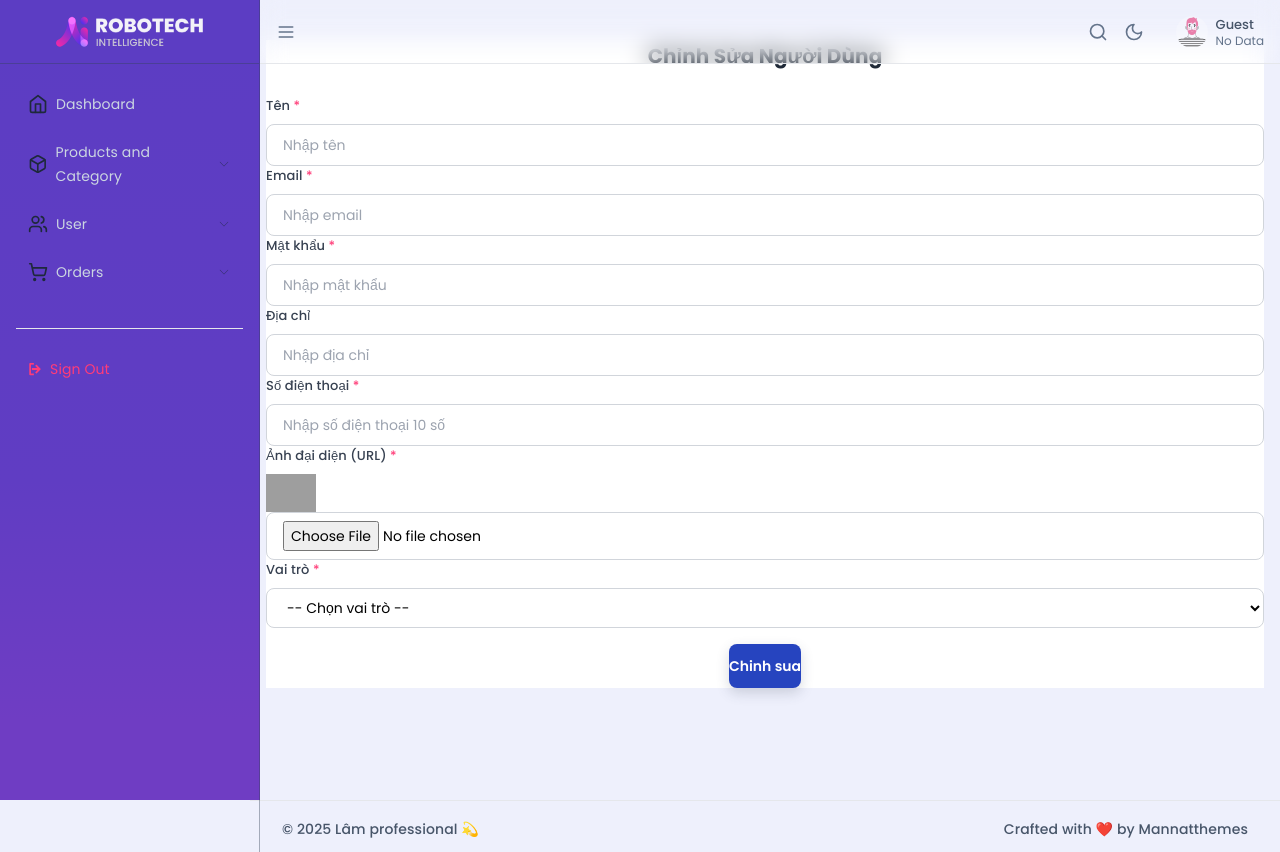
After one commit to lam4999/project1_2025, a PHP site: the page made by app/views/admin/update-user.php in a window 1280 px wide. The commit adds this page. Run offline with PHP 8.4, Linux system fonts and the light colour scheme; the template is opened without the code that fills it, so the values that code supplies are empty; some libraries are stand-ins or nearby versions; grey boxes are pictures that could not be loaded.

Commit message:
thắngdzz

```diff
--- a/app/controllers/admin/ControllerAdmin.php
+++ b/app/controllers/admin/ControllerAdmin.php
@@ -7,4 +7,5 @@ class ControllerAdmin {
             exit;
         }
     }
+
 }
--- a/app/database/database.php
+++ b/app/database/database.php
@@ -5,7 +5,7 @@ class Database
     public function __construct()
     {
         $host = 'localhost';
-        $db_name = 'project1_2025';
+        $db_name = 'project3_2025';
         $user = 'root';
         $password = '';
         $port = '3306';
--- a/app/views/admin/layout/sidebar.php
+++ b/app/views/admin/layout/sidebar.php
@@ -1,100 +1,81 @@
+<?php
+$currentAct = $_GET['act'] ?? '';
+
+function isActive($acts) {
+    $current = $_GET['act'] ?? '';
+    return in_array($current, (array)$acts) ? 'active' : '';
+}
+?>
+
 <div class="border-r pb-14 h-[100vh] dark:bg-[#603dc3] dark:border-slate-700/40 group-data-[sidebar=dark]:border-slate-700/40 group-data-[sidebar=brand]:border-slate-700/40" data-simplebar>
     <div class="p-4 block">
         <ul class="navbar-nav" id="parent-accordion" data-fc-type="accordion">
 
             <!-- Dashboard -->
-
-            <li class="nav-item relative block
-            <?php if (isset($_GET['act']) && $_GET['act'] == 'home') echo 'active'; ?>
-
-           " >
-
-            <li class="nav-item relative block">
-
-                <a href="<?=BASE_URL ?>?role=admin&act=home" data-fc-type="collapse" data-fc-parent="parent-accordion"
-                    class="nav-link hover:bg-transparent hover:text-black rounded-md dark:hover:text-slate-200 flex items-center decoration-0 px-3 py-3 group-data-[sidebar=dark]:hover:text-slate-200 group-data-[sidebar=brand]:hover:text-slate-200">
-                    <span data-lucide="home" class="w-5 h-5 text-center text-slate-800 dark:text-slate-400 me-2"></span>
+            <li class="nav-item relative block <?= isActive('home') ?>">
+                <a href="<?= BASE_URL ?>?role=admin&act=home"
+                   class="nav-link hover:bg-transparent hover:text-black rounded-md dark:hover:text-slate-200 flex items-center px-3 py-3">
+                    <span data-lucide="home" class="w-5 h-5 me-2 text-slate-800 dark:text-slate-400"></span>
                     <span>Dashboard</span>
                 </a>
             </li>
 
             <!-- Products Group -->
-            <a href="javascript:void(0)" class="nav-link hover:bg-transparent hover:text-black rounded-md dark:hover:text-slate-200 flex items-center decoration-0 px-3 py-3 cursor-pointer group-data-[sidebar=dark]:hover:text-slate-200 group-data-[sidebar=brand]:hover:text-slate-200" data-fc-type="collapse" data-fc-parent="parent-accordion">
-                <span data-lucide="box" class="w-5 h-5 text-center text-slate-800 dark:text-slate-400 me-2"></span>
+            <li class="nav-item relative block">
+                <a href="javascript:void(0)"
+                   class="nav-link flex items-center px-3 py-3 cursor-pointer"
+                   data-fc-type="collapse" data-fc-parent="parent-accordion">
+                    <span data-lucide="box" class="w-5 h-5 me-2 text-slate-800 dark:text-slate-400"></span>
                     <span>Products and Category</span>
-                <i class="icofont-thin-down ms-auto text-[14px] transition-transform duration-300 text-slate-800 dark:text-slate-400 fc-collapse-open:rotate-180"></i>
+                    <i class="icofont-thin-down ms-auto text-[14px] transition-transform fc-collapse-open:rotate-180 text-slate-800 dark:text-slate-400"></i>
                 </a>
                 <div id="Products-flush" class="hidden overflow-hidden">
-                <ul class="nav flex-col flex-wrap ps-0 ms-2">
-                    <li class="nav-item">
-                        <a href="admin-products.php" class="nav-link hover:text-primary-500 px-3 py-3 flex items-center">
-                            <i class="icofont-dotted-right me-2 text-slate-600"></i> Products
-                        </a>
-                    </li>
-                    <li class="nav-item">
-                        <a href="admin-products.php" class="nav-link hover:text-primary-500 px-3 py-3 flex items-center">
-                            <i class="icofont-dotted-right me-2 text-slate-600"></i> Category
-                        </a>
-                    </li>
-                    <li class="nav-item">
-                        <a href="customers-pro-details.php" class="nav-link hover:text-primary-500 px-3 py-3 flex items-center">
-                            <i class="icofont-dotted-right me-2 text-slate-600"></i> Product Details
-                        </a>
-                    </li>
-                    <li class="nav-item">
-                        <a href="admin-add-product.php" class="nav-link hover:text-primary-500 px-3 py-3 flex items-center">
-                            <i class="icofont-dotted-right me-2 text-slate-600"></i> Add New Product
-                        </a>
-                    </li>
+                    <ul class="nav flex-col ms-2">
+                        <li class="nav-item"><a href="admin-products.php" class="nav-link px-3 py-3 flex items-center"><i class="icofont-dotted-right me-2 text-slate-600"></i> Products</a></li>
+                        <li class="nav-item"><a href="admin-products.php" class="nav-link px-3 py-3 flex items-center"><i class="icofont-dotted-right me-2 text-slate-600"></i> Category</a></li>
+                        <li class="nav-item"><a href="customers-pro-details.php" class="nav-link px-3 py-3 flex items-center"><i class="icofont-dotted-right me-2 text-slate-600"></i> Product Details</a></li>
+                        <li class="nav-item"><a href="admin-add-product.php" class="nav-link px-3 py-3 flex items-center"><i class="icofont-dotted-right me-2 text-slate-600"></i> Add New Product</a></li>
                     </ul>
                 </div>
+            </li>
 
-            <!-- Customers Group -->
-            <a href="javascript:void(0)" class="nav-link hover:bg-transparent hover:text-black rounded-md dark:hover:text-slate-200 flex items-center decoration-0 px-3 py-3 cursor-pointer group-data-[sidebar=dark]:hover:text-slate-200 group-data-[sidebar=brand]:hover:text-slate-200" data-fc-type="collapse" data-fc-parent="parent-accordion">
-                <span data-lucide="users" class="w-5 h-5 text-center text-slate-800 dark:text-slate-400 me-2"></span>
+            <!-- User Group -->
+            <li class="nav-item relative block <?= isActive(['all-user', 'view-user', 'add-user']) ?>">
+                <a href="javascript:void(0)"
+                   class="nav-link flex items-center px-3 py-3 cursor-pointer"
+                   data-fc-type="collapse" data-fc-parent="parent-accordion">
+                    <span data-lucide="users" class="w-5 h-5 me-2 text-slate-800 dark:text-slate-400"></span>
                     <span>User</span>
-                <i class="icofont-thin-down ms-auto text-[14px] transition-transform duration-300 text-slate-800 dark:text-slate-400 fc-collapse-open:rotate-180"></i>
+                    <i class="icofont-thin-down ms-auto text-[14px] transition-transform fc-collapse-open:rotate-180 text-slate-800 dark:text-slate-400"></i>
                 </a>
                 <div id="Customers-flush" class="hidden overflow-hidden">
-                <ul class="nav flex-col flex-wrap ps-0 ms-2">
-                    <li class="nav-item
-
-                    <?php if (isset($_GET['act']) && $_GET['act'] == 'all-user') echo 'active'; ?>
-                    ">
-                        <a href="<?= BASE_URL ?>?role=admin&act=all-user" class="nav-link hover:text-primary-500 px-3 py-3 flex items-center">
-                            <i class="icofont-dotted-right me-2 text-slate-600"></i> All User
-                        </a>
-                    </li>
-                    <li class="nav-item">
-                        <a href="<?= BASE_URL ?>?role=admin&act=add-user" class="nav-link hover:text-primary-500 px-3 py-3 flex items-center">
-                            <i class="icofont-dotted-right me-2 text-slate-600"></i> Add User
-                        </a>
-                    </li>
+                    <ul class="nav flex-col ms-2">
+                        <li class="nav-item"><a href="<?= BASE_URL ?>?role=admin&act=all-user" class="nav-link px-3 py-3 flex items-center"><i class="icofont-dotted-right me-2 text-slate-600"></i> All User</a></li>
+                        <li class="nav-item"><a href="<?= BASE_URL ?>?role=admin&act=add-user" class="nav-link px-3 py-3 flex items-center"><i class="icofont-dotted-right me-2 text-slate-600"></i> Add User</a></li>
                     </ul>
                 </div>
+            </li>
 
             <!-- Orders Group -->
-            <a href="javascript:void(0)" class="nav-link hover:bg-transparent hover:text-black rounded-md dark:hover:text-slate-200 flex items-center decoration-0 px-3 py-3 cursor-pointer group-data-[sidebar=dark]:hover:text-slate-200 group-data-[sidebar=brand]:hover:text-slate-200" data-fc-type="collapse" data-fc-parent="parent-accordion">
-                <span data-lucide="shopping-cart" class="w-5 h-5 text-center text-slate-800 dark:text-slate-400 me-2"></span>
+            <li class="nav-item relative block">
+                <a href="javascript:void(0)"
+                   class="nav-link flex items-center px-3 py-3 cursor-pointer"
+                   data-fc-type="collapse" data-fc-parent="parent-accordion">
+                    <span data-lucide="shopping-cart" class="w-5 h-5 me-2 text-slate-800 dark:text-slate-400"></span>
                     <span>Orders</span>
-                <i class="icofont-thin-down ms-auto text-[14px] transition-transform duration-300 text-slate-800 dark:text-slate-400 fc-collapse-open:rotate-180"></i>
+                    <i class="icofont-thin-down ms-auto text-[14px] transition-transform fc-collapse-open:rotate-180 text-slate-800 dark:text-slate-400"></i>
                 </a>
                 <div id="Orders-flush" class="hidden overflow-hidden">
-                <ul class="nav flex-col flex-wrap ps-0 ms-2">
-                    <li class="nav-item">
-                        <a href="customers-cart.php" class="nav-link hover:text-primary-500 px-3 py-3 flex items-center">
-                            <i class="icofont-dotted-right me-2 text-slate-600"></i> Cart
-                        </a>
-                    </li>
-                    <li class="nav-item">
-                        <a href="customers-checkout.php" class="nav-link hover:text-primary-500 px-3 py-3 flex items-center">
-                            <i class="icofont-dotted-right me-2 text-slate-600"></i> Checkout
-                        </a>
-                    </li>
+                    <ul class="nav flex-col ms-2">
+                        <li class="nav-item"><a href="customers-cart.php" class="nav-link px-3 py-3 flex items-center"><i class="icofont-dotted-right me-2 text-slate-600"></i> Cart</a></li>
+                        <li class="nav-item"><a href="customers-checkout.php" class="nav-link px-3 py-3 flex items-center"><i class="icofont-dotted-right me-2 text-slate-600"></i> Checkout</a></li>
                     </ul>
                 </div>
+            </li>
+
+            <!-- Logout -->
             <div class="mt-8 border-t pt-4">
-                <a href="<?=BASE_URL ?>?role=admin&act=logout" class="flex items-center px-3 py-3 text-red-500 hover:text-red-600">
+                <a href="<?= BASE_URL ?>?role=admin&act=logout" class="flex items-center px-3 py-3 text-red-500 hover:text-red-600">
                     <i class="icofont-logout me-2 text-red-500"></i>
                     <span>Sign Out</span>
                 </a>
--- /dev/null
+++ b/app/views/admin/update-user.php
@@ -0,0 +1,182 @@
+<!DOCTYPE html>
+<html lang="en" class="scroll-smooth group" data-sidebar="brand" dir="ltr">
+
+<!-- Mirrored from mannatthemes.com/robotech/default/index.html by HTTrack Website Copier/3.x [XR&CO'2014], Fri, 23 May 2025 12:34:18 GMT -->
+<style>
+    .main-sidebar {
+        width: 250px;
+        position: fixed;
+        left: 0;
+        top: 0;
+        z-index: 99;
+        transition: left 0.3s;
+    }
+
+    .main-header,
+    .main-content,
+    .main-footer {
+        margin-left: 250px;
+        transition: margin-left 0.3s;
+    }
+
+    body.sidebar-closed .main-sidebar {
+        left: -250px;
+    }
+
+    body.sidebar-closed .main-header,
+    body.sidebar-closed .main-content,
+    body.sidebar-closed .main-footer {
+        margin-left: 0;
+    }
+</style>
+
+<head>
+    <meta charset="utf-8" />
+    <title></title>
+    <meta name="viewport" content="width=device-width, initial-scale=1, shrink-to-fit=no" />
+    <meta content="Tailwind Multipurpose Admin & Dashboard Template" name="description" />
+    <meta content="" name="Mannatthemes" />
+    <meta http-equiv="X-UA-Compatible" content="IE=edge" />
+    <!-- App favicon -->
+    <link rel="shortcut icon" href="assets/admin/images/favicon.ico" />
+
+    <!-- Css -->
+    <!-- Main Css -->
+    <link rel="stylesheet" href="assets/admin/libs/icofont/icofont.min.css">
+    <link href="assets/admin/libs/flatpickr/flatpickr.min.css" type="text/css" rel="stylesheet">
+    <link rel="stylesheet" href="assets/admin/css/tailwind.min.css">
+
+</head>
+
+<body data-layout-mode="light" data-sidebar-size="default" data-theme-layout="vertical" class="min-h-screen flex flex-col bg-[#EEF0FC] dark:bg-gray-900">
+
+    <!-- leftbar-tab-menu -->
+
+    <div class="min-h-full z-[99] fixed inset-y-0 print:hidden bg-gradient-to-t from-[#6f3dc3] from-10% via-[#603dc3] via-40% to-[#5c3dc3] to-100% dark:bg-[#603dc3] main-sidebar duration-300 group-data-[sidebar=dark]:bg-[#603dc3] group-data-[sidebar=brand]:bg-brand group-[.dark]:group-data-[sidebar=brand]:bg-[#603dc3]">
+        <!-- Logo -->
+        <?php include_once './app/views/admin/layout/logo.php'; ?>
+        <!-- Sidebar -->
+        <?php include_once './app/views/admin/layout/sidebar.php'; ?>
+    </div>
+
+    <!-- Header-Board -->
+    <div class="main-header transition-all duration-300">
+        <?php include_once './app/views/admin/layout/header-board.php'; ?>
+    </div>
+    <!-- Header-Board -->
+
+    <!-- Page Content -->
+   <!-- Page Content -->
+<div class="main-content transition-all duration-300 pt-10 px-4 sm:px-8 min-h-screen flex justify-center items-start">
+  <div class="bg-white rounded-xl shadow-xl p-8 w-full max-w-xl">
+    <h2 class="text-2xl font-bold mb-6 text-gray-800 text-center"> Chỉnh Sửa Người Dùng</h2>
+
+    <form action=" <?= BASE_URL ?>?role=admin$act=update-post-user&id=<?= $_GET['id']?>" method="POST" class="space-y-6" enctype="multipart/form-data">
+      <!-- Name (required) -->
+      <div>
+        <label for="ten" class="block text-sm font-medium text-gray-700 mb-2">Tên <span class="text-red-500">*</span></label>
+        <input type="text" id="ten" name="ten" maxlength="50" required placeholder="Nhập tên"
+          class="w-full border border-gray-300 rounded-lg px-4 py-2 focus:outline-none focus:ring-2 focus:ring-blue-500" value="<?=$user->ten ?>">
+      </div>
+
+      <!-- Email (required) -->
+      <div>
+        <label for="email" class="block text-sm font-medium text-gray-700 mb-2">Email <span class="text-red-500">*</span></label>
+        <input type="email" id="email" name="email" maxlength="50" required placeholder="Nhập email"
+          class="w-full border border-gray-300 rounded-lg px-4 py-2 focus:outline-none focus:ring-2 focus:ring-blue-500" value="<?=$user->email ?>">
+      </div>
+
+      <!-- Mật khẩu (required) -->
+      <div>
+        <label for="matkhau" class="block text-sm font-medium text-gray-700 mb-2">Mật khẩu <span class="text-red-500">*</span></label>
+        <input type="password" id="matkhau" name="matkhau" maxlength="300" required placeholder="Nhập mật khẩu"
+          class="w-full border border-gray-300 rounded-lg px-4 py-2 focus:outline-none focus:ring-2 focus:ring-blue-500">
+      </div>
+
+      <!-- Địa chỉ (optional) -->
+      <div>
+        <label for="diachi" class="block text-sm font-medium text-gray-700 mb-2">Địa chỉ</label>
+        <input type="text" id="diachi" name="diachi" maxlength="255" placeholder="Nhập địa chỉ"
+          class="w-full border border-gray-300 rounded-lg px-4 py-2 focus:outline-none focus:ring-2 focus:ring-blue-500" value="<?=$user->diachi ?>">
+      </div>
+
+      <!-- Số điện thoại (required) -->
+      <div>
+        <label for="sdt" class="block text-sm font-medium text-gray-700 mb-2">Số điện thoại <span class="text-red-500">*</span></label>
+        <input type="text" id="sdt" name="sdt" maxlength="10" pattern="\d{10}" required placeholder="Nhập số điện thoại 10 số"
+          class="w-full border border-gray-300 rounded-lg px-4 py-2 focus:outline-none focus:ring-2 focus:ring-blue-500" value="<?=$user->sdt ?>">
+      </div>
+
+      <!-- Ảnh đại diện (required) -->
+      <div>
+        <label for="anh" class="block text-sm font-medium text-gray-700 mb-2">Ảnh đại diện (URL) <span class="text-red-500">*</span></label>
+        <img src="<$user->anh ?>" alt="" width="50">
+        <input type="file" id="anh" name="anh" maxlength="255" required placeholder="Nhập URL hình ảnh"
+          class="w-full border border-gray-300 rounded-lg px-4 py-2 focus:outline-none focus:ring-2 focus:ring-blue-500">
+      </div>
+
+      <!-- Role (required) -->
+      <div>
+        <label for="role" class="block text-sm font-medium text-gray-700 mb-2">Vai trò <span class="text-red-500">*</span></label>
+        <select id="role" name="role" required
+          class="w-full border border-gray-300 rounded-lg px-4 py-2 bg-white focus:outline-none focus:ring-2 focus:ring-blue-500">
+          <option value="1"
+          <?php
+          if($user->role == "1"){
+            echo "selected";
+          }?>
+          >-- Chọn vai trò --</option>
+          <option value="2"
+           <?php
+          if($user->role == "1"){
+            echo "selected";
+          }?>
+          >Người dùng</option>
+          <option value="1">Quản trị viên</option>
+        </select>
+      </div>
+
+      <!-- Submit -->
+      <div class="pt-4 text-center">
+        <button type="submit"
+          class="bg-blue-700 hover:bg-blue-700 text-white font-semibold py-2.5 px-8 rounded-lg shadow-md transition-all duration-300">
+          Chinh sua
+        </button>
+      </div>
+    </form>
+  </div>
+</div>
+
+
+    <!-- Page Content -->
+
+    <!-- Footer -->
+    <div class="main-footer transition-all duration-300 ml-0">
+        <?php include_once './app/views/admin/layout/footer.php'; ?>
+    </div>
+    <!-- Footer -->
+
+    <!-- JAVASCRIPTS -->
+    <script src="assets/admin/libs/lucide/umd/lucide.min.js"></script>
+    <script src="assets/admin/libs/simplebar/simplebar.min.js"></script>
+    <script src="assets/admin/libs/flatpickr/flatpickr.min.js"></script>
+    <script src="assets/admin/js/app.js"></script>
+    <script>
+        document.getElementById('toggle-menu-hide').addEventListener('click', function() {
+            document.body.classList.toggle('sidebar-closed');
+        });
+        document.querySelectorAll('[data-fc-type="collapse"]').forEach(function(toggle) {
+            toggle.addEventListener('click', function() {
+                var next = toggle.nextElementSibling;
+                if (next && next.classList.contains('overflow-hidden')) {
+                    next.classList.toggle('hidden');
+                }
+            });
+        });
+    </script>
+    <!-- JAVASCRIPTS -->
+</body>
+
+<!-- Mirrored from mannatthemes.com/robotech/default/index.html by HTTrack Website Copier/3.x [XR&CO'2014], Fri, 23 May 2025 12:34:56 GMT -->
+
+</html>
```
Also changed, not shown: app/controllers/admin/UserController.php (+116 -0 lines), app/models/admin/UserModel.php (+52 -0 lines), app/views/admin/user.php (+53 -17 lines), app/views/admin/view-user.php (added, +168 -0 lines), router/web.php (+31 -7 lines). Lines whose indentation alone changed are shown as unchanged.
